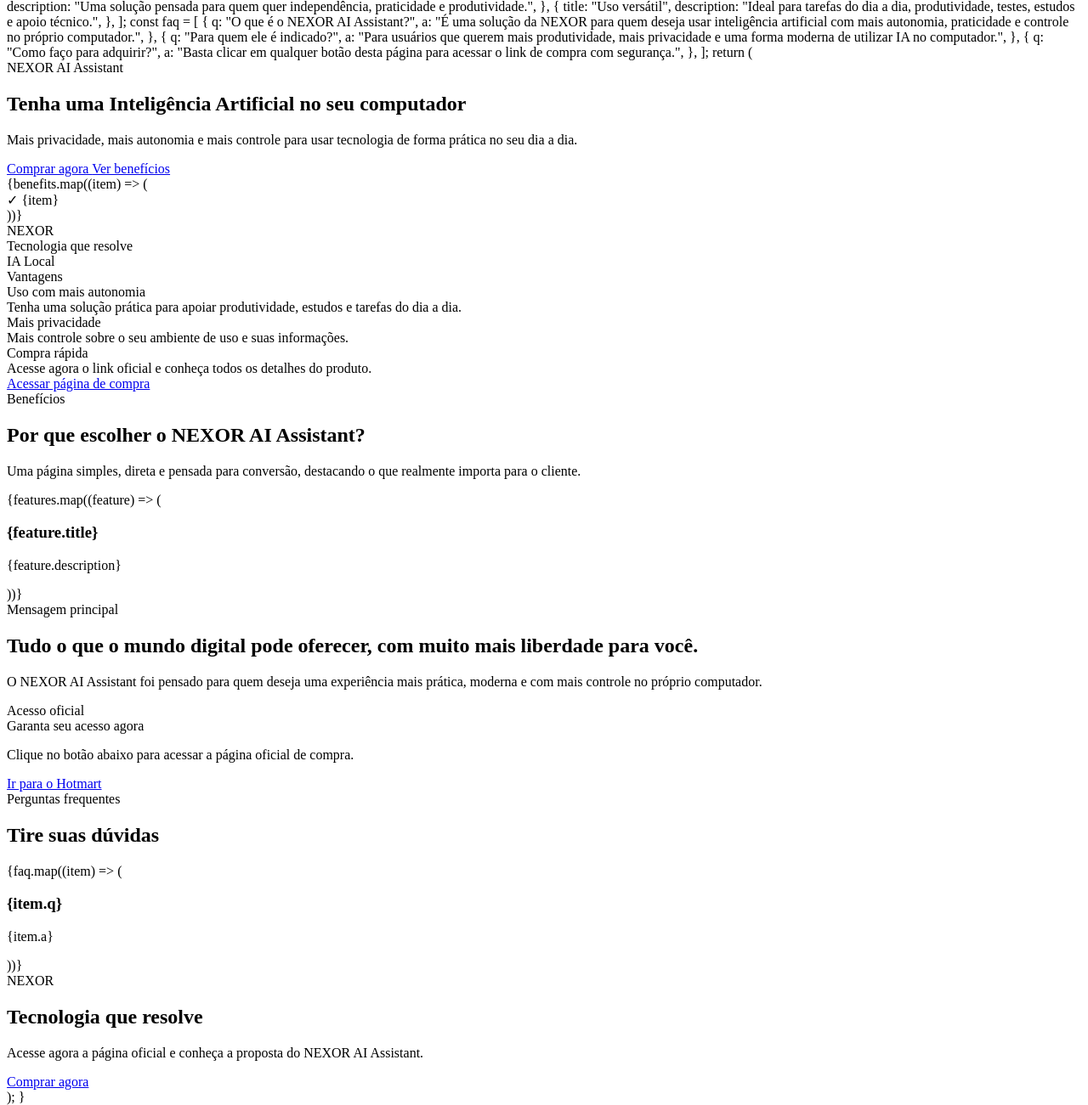
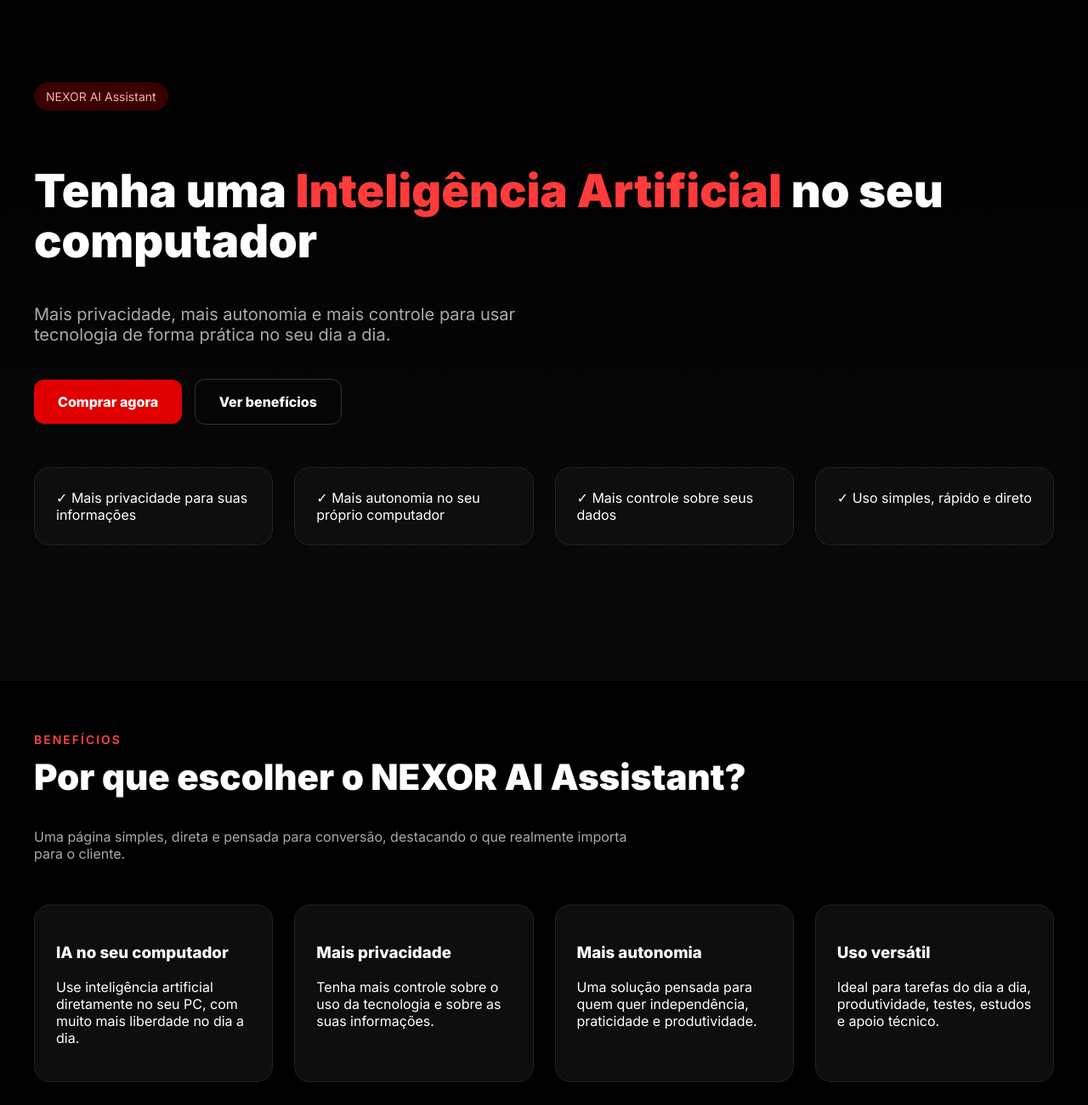
Before and after one commit to gabrieldigitalsales-del/nexorai, a plain HTML site: page index.html in a window 1280 px wide. Shown: the part 63-1364 px from the top of the page at 85% size. Drawn offline with Linux system fonts and the light colour scheme.

Commit message:
Update index.html

```diff
--- a/index.html
+++ b/index.html
@@ -1,240 +1,312 @@
-export default function NEXORAILandingPage() {
-  const hotmartLink = "https://bit.ly/4bmsf5T";
+<!DOCTYPE html>
+<html lang="pt-BR">
+<head>
 
-  const benefits = [
-    "Mais privacidade para suas informações",
-    "Mais autonomia no seu próprio computador",
-    "Mais controle sobre seus dados",
-    "Uso simples, rápido e direto",
-  ];
+<meta charset="UTF-8">
+<meta name="viewport" content="width=device-width, initial-scale=1.0">
 
-  const features = [
-    {
-      title: "IA no seu computador",
-      description:
-        "Use inteligência artificial diretamente no seu PC, com muito mais liberdade no dia a dia.",
-    },
-    {
-      title: "Mais privacidade",
-      description:
-        "Tenha mais controle sobre o uso da tecnologia e sobre as suas informações.",
-    },
-    {
-      title: "Mais autonomia",
-      description:
-        "Uma solução pensada para quem quer independência, praticidade e produtividade.",
-    },
-    {
-      title: "Uso versátil",
-      description:
-        "Ideal para tarefas do dia a dia, produtividade, testes, estudos e apoio técnico.",
-    },
-  ];
+<title>NEXOR AI Assistant</title>
 
-  const faq = [
-    {
-      q: "O que é o NEXOR AI Assistant?",
-      a: "É uma solução da NEXOR para quem deseja usar inteligência artificial com mais autonomia, praticidade e controle no próprio computador.",
-    },
-    {
-      q: "Para quem ele é indicado?",
-      a: "Para usuários que querem mais produtividade, mais privacidade e uma forma moderna de utilizar IA no computador.",
-    },
-    {
-      q: "Como faço para adquirir?",
-      a: "Basta clicar em qualquer botão desta página para acessar o link de compra com segurança.",
-    },
-  ];
+<link href="https://fonts.googleapis.com/css2?family=Inter:wght@400;600;800;900&display=swap" rel="stylesheet">
 
-  return (
-    <div className="min-h-screen bg-black text-white">
-      <section className="relative overflow-hidden border-b border-white/10 bg-gradient-to-b from-black via-zinc-950 to-black">
-        <div className="absolute inset-0 opacity-20">
-          <div className="absolute left-1/2 top-0 h-[500px] w-[500px] -translate-x-1/2 rounded-full bg-red-600 blur-3xl" />
-        </div>
+<style>
 
-        <div className="relative mx-auto grid max-w-7xl gap-10 px-6 py-16 md:px-10 lg:grid-cols-2 lg:items-center lg:py-24">
-          <div>
-            <div className="mb-6 inline-flex items-center rounded-full border border-red-500/30 bg-red-500/10 px-4 py-2 text-sm text-red-300">
-              NEXOR AI Assistant
-            </div>
+body{
+margin:0;
+font-family:'Inter',sans-serif;
+background:#000;
+color:white;
+}
 
-            <h1 className="max-w-2xl text-4xl font-black leading-tight md:text-6xl">
-              Tenha uma <span className="text-red-500">Inteligência Artificial</span> no seu computador
+.container{
+max-width:1200px;
+margin:auto;
+padding:60px 20px;
+}
+
+.hero{
+background:linear-gradient(#000,#090909);
+padding:100px 20px;
+}
+
+.badge{
+display:inline-block;
+padding:8px 14px;
+border-radius:30px;
+background:#3a0000;
+color:#ffaaaa;
+font-size:14px;
+margin-bottom:20px;
+}
+
+h1{
+font-size:54px;
+font-weight:900;
+line-height:1.1;
+}
+
+.red{
+color:#ff3b3b;
+}
+
+.subtitle{
+color:#aaa;
+font-size:20px;
+margin-top:20px;
+max-width:600px;
+}
+
+.buttons{
+margin-top:40px;
+}
+
+.btn{
+padding:16px 28px;
+border-radius:12px;
+font-weight:700;
+text-decoration:none;
+margin-right:10px;
+display:inline-block;
+}
+
+.btn-primary{
+background:#e00000;
+color:white;
+}
+
+.btn-secondary{
+border:1px solid #333;
+color:white;
+}
+
+.grid{
+display:grid;
+grid-template-columns:repeat(auto-fit,minmax(250px,1fr));
+gap:25px;
+margin-top:50px;
+}
+
+.card{
+background:#0e0e0e;
+border-radius:18px;
+padding:25px;
+border:1px solid #222;
+}
+
+.section-title{
+font-size:42px;
+font-weight:900;
+margin-top:10px;
+}
+
+.label{
+color:#ff4444;
+font-weight:600;
+font-size:14px;
+letter-spacing:2px;
+}
+
+.cta{
+background:#050505;
+border-top:1px solid #111;
+border-bottom:1px solid #111;
+}
+
+.faq-item{
+background:#0c0c0c;
+padding:20px;
+border-radius:16px;
+margin-bottom:15px;
+border:1px solid #1b1b1b;
+}
+
+.center{
+text-align:center;
+}
+
+.big-cta{
+background:linear-gradient(145deg,#300000,#000);
+padding:60px;
+border-radius:25px;
+border:1px solid #330000;
+}
+
+.logo{
+font-size:28px;
+font-weight:900;
+letter-spacing:5px;
+}
+
+</style>
+
+</head>
+<body>
+
+<section class="hero">
+
+<div class="container">
+
+<div class="badge">NEXOR AI Assistant</div>
+
+<h1>
+Tenha uma <span class="red">Inteligência Artificial</span> no seu computador
 </h1>
 
-            <p className="mt-6 max-w-2xl text-lg text-zinc-300 md:text-xl">
+<p class="subtitle">
 Mais privacidade, mais autonomia e mais controle para usar tecnologia de forma prática no seu dia a dia.
 </p>
 
-            <div className="mt-8 flex flex-col gap-4 sm:flex-row">
-              <a
-                href={hotmartLink}
-                target="_blank"
-                rel="noreferrer"
-                className="rounded-2xl bg-red-600 px-6 py-4 text-center text-lg font-bold shadow-lg shadow-red-900/30 transition hover:scale-[1.02] hover:bg-red-500"
-              >
+<div class="buttons">
+
+<a class="btn btn-primary" href="https://bit.ly/4bmsf5T" target="_blank">
 Comprar agora
 </a>
-              <a
-                href="#beneficios"
-                className="rounded-2xl border border-white/15 bg-white/5 px-6 py-4 text-center text-lg font-semibold text-zinc-100 transition hover:bg-white/10"
-              >
+
+<a class="btn btn-secondary" href="#beneficios">
 Ver benefícios
 </a>
+
 </div>
 
-            <div className="mt-8 grid gap-3 sm:grid-cols-2">
-              {benefits.map((item) => (
-                <div key={item} className="rounded-2xl border border-white/10 bg-white/5 px-4 py-3 text-sm text-zinc-200">
-                  ✓ {item}
-                </div>
-              ))}
-            </div>
+<div class="grid">
+
+<div class="card">✓ Mais privacidade para suas informações</div>
+<div class="card">✓ Mais autonomia no seu próprio computador</div>
+<div class="card">✓ Mais controle sobre seus dados</div>
+<div class="card">✓ Uso simples, rápido e direto</div>
+
 </div>
 
-          <div className="relative">
-            <div className="rounded-[2rem] border border-white/10 bg-zinc-950 p-4 shadow-2xl shadow-red-950/30">
-              <div className="rounded-[1.5rem] border border-red-500/20 bg-gradient-to-br from-zinc-900 to-black p-6">
-                <div className="mb-6 flex items-center justify-between">
-                  <div>
-                    <div className="text-3xl font-black tracking-widest">
-                      NE<span className="text-red-500">X</span>OR
-                    </div>
-                    <div className="mt-1 text-sm uppercase tracking-[0.35em] text-zinc-400">
-                      Tecnologia que resolve
-                    </div>
-                  </div>
-                  <div className="rounded-full border border-red-500/30 bg-red-500/10 px-3 py-1 text-xs font-semibold text-red-300">
-                    IA Local
-                  </div>
 </div>
 
-                <div className="rounded-3xl border border-white/10 bg-black p-5">
-                  <div className="mb-4 text-sm uppercase tracking-[0.3em] text-zinc-500">
-                    Vantagens
-                  </div>
-                  <div className="space-y-4">
-                    <div className="rounded-2xl border border-white/10 bg-white/5 p-4">
-                      <div className="text-lg font-bold">Uso com mais autonomia</div>
-                      <div className="mt-1 text-sm text-zinc-400">
-                        Tenha uma solução prática para apoiar produtividade, estudos e tarefas do dia a dia.
-                      </div>
-                    </div>
-                    <div className="rounded-2xl border border-white/10 bg-white/5 p-4">
-                      <div className="text-lg font-bold">Mais privacidade</div>
-                      <div className="mt-1 text-sm text-zinc-400">
-                        Mais controle sobre o seu ambiente de uso e suas informações.
-                      </div>
-                    </div>
-                    <div className="rounded-2xl border border-white/10 bg-white/5 p-4">
-                      <div className="text-lg font-bold">Compra rápida</div>
-                      <div className="mt-1 text-sm text-zinc-400">
-                        Acesse agora o link oficial e conheça todos os detalhes do produto.
-                      </div>
-                    </div>
+</section>
+
+
+<section id="beneficios">
+
+<div class="container">
+
+<div class="label">BENEFÍCIOS</div>
+
+<h2 class="section-title">
+Por que escolher o NEXOR AI Assistant?
+</h2>
+
+<p style="color:#aaa;max-width:700px;">
+Uma página simples, direta e pensada para conversão, destacando o que realmente importa para o cliente.
+</p>
+
+<div class="grid">
+
+<div class="card">
+<h3>IA no seu computador</h3>
+<p>Use inteligência artificial diretamente no seu PC, com muito mais liberdade no dia a dia.</p>
 </div>
 
-                  <a
-                    href={hotmartLink}
-                    target="_blank"
-                    rel="noreferrer"
-                    className="mt-6 block rounded-2xl bg-red-600 px-5 py-4 text-center text-base font-bold transition hover:bg-red-500"
-                  >
-                    Acessar página de compra
-                  </a>
+<div class="card">
+<h3>Mais privacidade</h3>
+<p>Tenha mais controle sobre o uso da tecnologia e sobre as suas informações.</p>
 </div>
+
+<div class="card">
+<h3>Mais autonomia</h3>
+<p>Uma solução pensada para quem quer independência, praticidade e produtividade.</p>
 </div>
+
+<div class="card">
+<h3>Uso versátil</h3>
+<p>Ideal para tarefas do dia a dia, produtividade, testes, estudos e apoio técnico.</p>
 </div>
+
 </div>
+
 </div>
+
 </section>
 
-      <section id="beneficios" className="mx-auto max-w-7xl px-6 py-16 md:px-10">
-        <div className="max-w-3xl">
-          <div className="text-sm font-semibold uppercase tracking-[0.3em] text-red-400">Benefícios</div>
-          <h2 className="mt-3 text-3xl font-black md:text-5xl">Por que escolher o NEXOR AI Assistant?</h2>
-          <p className="mt-4 text-zinc-400">
-            Uma página simples, direta e pensada para conversão, destacando o que realmente importa para o cliente.
+
+<section class="cta">
+
+<div class="container">
+
+<div class="label">MENSAGEM PRINCIPAL</div>
+
+<h2 class="section-title">
+Tudo o que o mundo digital pode oferecer, com muito mais liberdade para você.
+</h2>
+
+<p style="color:#aaa;max-width:700px;">
+O NEXOR AI Assistant foi pensado para quem deseja uma experiência mais prática, moderna e com mais controle no próprio computador.
 </p>
+
+<br>
+
+<a class="btn btn-primary" href="https://bit.ly/4bmsf5T" target="_blank">
+Ir para o Hotmart
+</a>
+
 </div>
 
-        <div className="mt-10 grid gap-6 md:grid-cols-2 xl:grid-cols-4">
-          {features.map((feature) => (
-            <div key={feature.title} className="rounded-3xl border border-white/10 bg-zinc-950 p-6 shadow-lg shadow-black/20">
-              <div className="mb-4 h-12 w-12 rounded-2xl bg-red-600/15 ring-1 ring-red-500/20" />
-              <h3 className="text-xl font-bold">{feature.title}</h3>
-              <p className="mt-3 text-sm leading-6 text-zinc-400">{feature.description}</p>
-            </div>
-          ))}
-        </div>
 </section>
 
-      <section className="border-y border-white/10 bg-zinc-950/80">
-        <div className="mx-auto max-w-7xl px-6 py-16 md:px-10">
-          <div className="grid gap-10 lg:grid-cols-[1.2fr_0.8fr] lg:items-center">
-            <div>
-              <div className="text-sm font-semibold uppercase tracking-[0.3em] text-red-400">Mensagem principal</div>
-              <h2 className="mt-3 text-3xl font-black md:text-5xl">
-                Tudo o que o mundo digital pode oferecer, com muito mais liberdade para você.
-              </h2>
-              <p className="mt-5 max-w-2xl text-lg text-zinc-400">
-                O NEXOR AI Assistant foi pensado para quem deseja uma experiência mais prática, moderna e com mais controle no próprio computador.
-              </p>
+
+<section>
+
+<div class="container">
+
+<div class="label">PERGUNTAS FREQUENTES</div>
+
+<h2 class="section-title">Tire suas dúvidas</h2>
+
+<div style="margin-top:40px;">
+
+<div class="faq-item">
+<h3>O que é o NEXOR AI Assistant?</h3>
+<p>É uma solução da NEXOR para quem deseja usar inteligência artificial com mais autonomia, praticidade e controle no próprio computador.</p>
 </div>
 
-            <div className="rounded-[2rem] border border-red-500/20 bg-black p-8">
-              <div className="text-sm uppercase tracking-[0.3em] text-zinc-500">Acesso oficial</div>
-              <div className="mt-3 text-2xl font-black">Garanta seu acesso agora</div>
-              <p className="mt-3 text-zinc-400">
-                Clique no botão abaixo para acessar a página oficial de compra.
-              </p>
-              <a
-                href={hotmartLink}
-                target="_blank"
-                rel="noreferrer"
-                className="mt-6 block rounded-2xl bg-red-600 px-6 py-4 text-center text-lg font-bold transition hover:bg-red-500"
-              >
-                Ir para o Hotmart
-              </a>
+<div class="faq-item">
+<h3>Para quem ele é indicado?</h3>
+<p>Para usuários que querem mais produtividade, mais privacidade e uma forma moderna de utilizar IA no computador.</p>
 </div>
+
+<div class="faq-item">
+<h3>Como faço para adquirir?</h3>
+<p>Basta clicar em qualquer botão desta página para acessar o link de compra com segurança.</p>
 </div>
+
 </div>
+
+</div>
+
 </section>
 
-      <section className="mx-auto max-w-7xl px-6 py-16 md:px-10">
-        <div className="max-w-3xl">
-          <div className="text-sm font-semibold uppercase tracking-[0.3em] text-red-400">Perguntas frequentes</div>
-          <h2 className="mt-3 text-3xl font-black md:text-5xl">Tire suas dúvidas</h2>
+
+<section class="container center">
+
+<div class="big-cta">
+
+<div class="logo">
+NE<span class="red">X</span>OR
 </div>
 
-        <div className="mt-10 space-y-4">
-          {faq.map((item) => (
-            <div key={item.q} className="rounded-3xl border border-white/10 bg-zinc-950 p-6">
-              <h3 className="text-lg font-bold">{item.q}</h3>
-              <p className="mt-2 text-zinc-400">{item.a}</p>
+<h2 style="font-size:40px;margin-top:10px;">
+Tecnologia que resolve
+</h2>
+
+<p style="color:#aaa;max-width:600px;margin:auto;margin-top:10px;">
+Acesse agora a página oficial e conheça a proposta do NEXOR AI Assistant.
+</p>
+
+<br>
+
+<a class="btn btn-primary" href="https://bit.ly/4bmsf5T" target="_blank">
+Comprar agora
+</a>
+
 </div>
-          ))}
-        </div>
+
 </section>
 
-      <section className="px-6 pb-16 md:px-10">
-        <div className="mx-auto max-w-5xl rounded-[2rem] border border-red-500/20 bg-gradient-to-br from-red-950/40 to-black p-8 text-center md:p-12">
-          <div className="text-sm font-semibold uppercase tracking-[0.3em] text-red-300">NEXOR</div>
-          <h2 className="mt-3 text-3xl font-black md:text-5xl">Tecnologia que resolve</h2>
-          <p className="mx-auto mt-4 max-w-2xl text-zinc-300">
-            Acesse agora a página oficial e conheça a proposta do NEXOR AI Assistant.
-          </p>
-          <a
-            href={hotmartLink}
-            target="_blank"
-            rel="noreferrer"
-            className="mt-8 inline-block rounded-2xl bg-red-600 px-8 py-4 text-lg font-bold transition hover:scale-[1.02] hover:bg-red-500"
-          >
-            Comprar agora
-          </a>
-        </div>
-      </section>
-    </div>
-  );
-}
+</body>
+</html>
```
Lines whose indentation alone changed are shown as unchanged.
